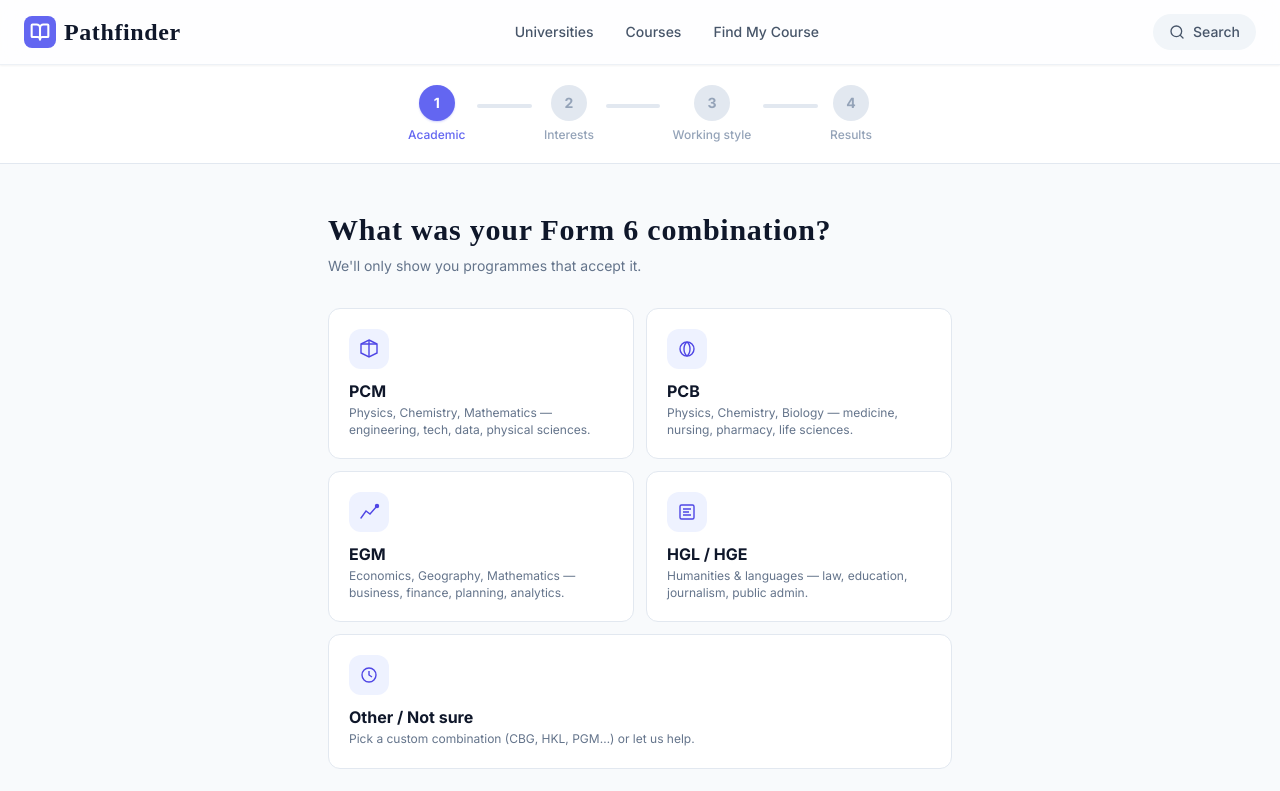
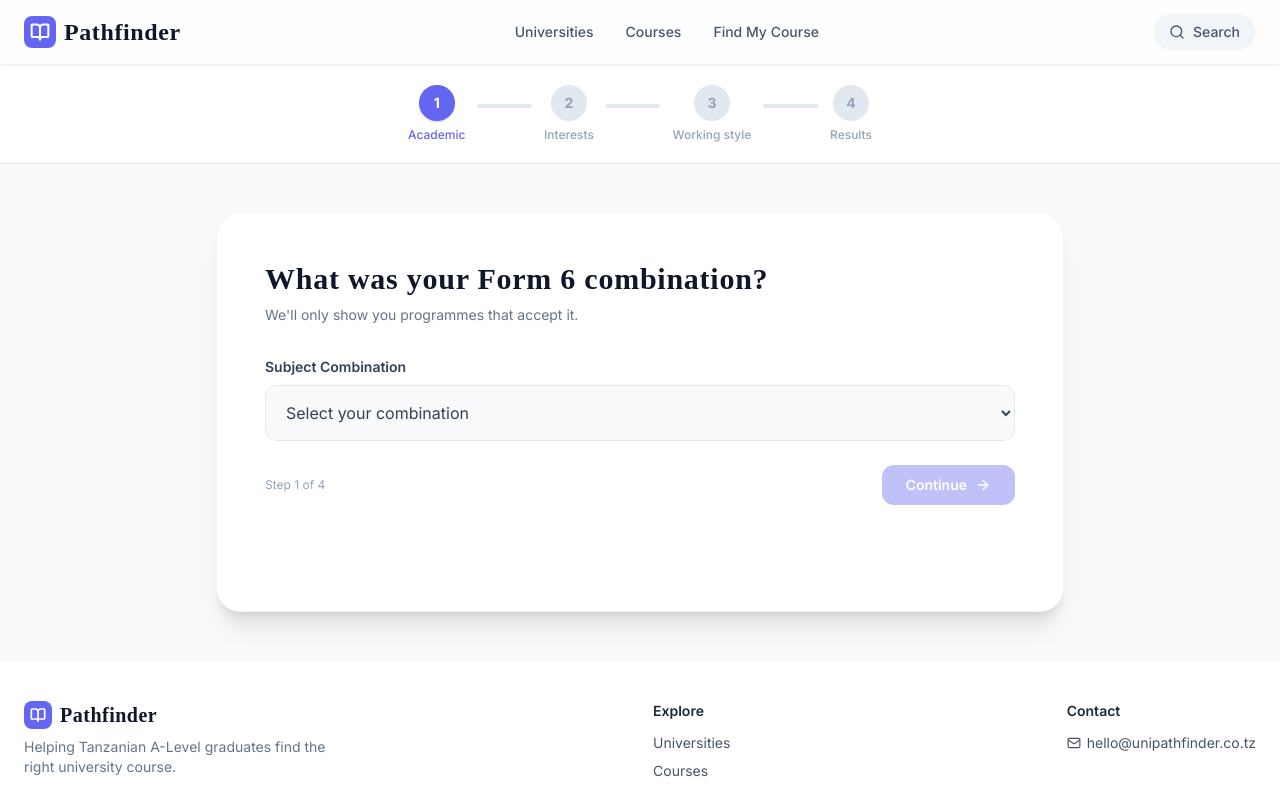
Before and after one commit to Mickamwamba/uniguide-frontend, a React (Vite) app: page /guidance in a window 1280 px wide. Shown: the top 791 px of the page. Built offline with nearby package versions, Linux system fonts and the light colour scheme; a web font is replaced by a local one.

Commit message:
feat: expand academic combinations list and update wizard UI layout

```diff
--- a/src/pages/guidance/GuidanceWizard.jsx
+++ b/src/pages/guidance/GuidanceWizard.jsx
@@ -9,69 +9,41 @@ import { ArrowRight, ArrowLeft, Loader2, CheckCircle, Sparkles } from 'lucide-re
 const STEPS = ['Academic', 'Interests', 'Working style', 'Results'];
 
 const COMBINATIONS = [
-    {
-        value: 'PCM', label: 'PCM',
-        sub: 'Physics, Chemistry, Mathematics — engineering, tech, data, physical sciences.',
-        icon: (
-            <svg width="22" height="22" viewBox="0 0 22 22" fill="none" stroke="currentColor" strokeWidth="1.4">
-                <path d="M11 2 L19 6 V15 L11 19 L3 15 V6 Z"/>
-                <path d="M11 2 V19 M3 6 L19 6"/>
-            </svg>
-        ),
-    },
-    {
-        value: 'PCB', label: 'PCB',
-        sub: 'Physics, Chemistry, Biology — medicine, nursing, pharmacy, life sciences.',
-        icon: (
-            <svg width="22" height="22" viewBox="0 0 22 22" fill="none" stroke="currentColor" strokeWidth="1.4">
-                <circle cx="11" cy="11" r="7"/>
-                <path d="M11 4 C15 7 15 15 11 18 M11 4 C7 7 7 15 11 18"/>
-            </svg>
-        ),
-    },
-    {
-        value: 'EGM', label: 'EGM',
-        sub: 'Economics, Geography, Mathematics — business, finance, planning, analytics.',
-        icon: (
-            <svg width="22" height="22" viewBox="0 0 22 22" fill="none" stroke="currentColor" strokeWidth="1.4">
-                <path d="M3 17 L8 10 L12 13 L19 5" strokeLinecap="round"/>
-                <circle cx="19" cy="5" r="1.5" fill="currentColor"/>
-            </svg>
-        ),
-    },
-    {
-        value: 'HGL', label: 'HGL / HGE',
-        sub: 'Humanities & languages — law, education, journalism, public admin.',
-        icon: (
-            <svg width="22" height="22" viewBox="0 0 22 22" fill="none" stroke="currentColor" strokeWidth="1.4">
-                <rect x="4" y="4" width="14" height="14" rx="1.5"/>
-                <path d="M7 8 H15 M7 11 H13 M7 14 H15"/>
-            </svg>
-        ),
-    },
-    {
-        value: 'OTHER', label: 'Other / Not sure',
-        sub: 'Pick a custom combination (CBG, HKL, PGM…) or let us help.',
-        icon: (
-            <svg width="22" height="22" viewBox="0 0 22 22" fill="none" stroke="currentColor" strokeWidth="1.4">
-                <circle cx="11" cy="11" r="7"/>
-                <path d="M11 7 V11 L14 13"/>
-            </svg>
-        ),
-        wide: true,
-    },
+    { value: 'PCM', label: 'PCM — Physics, Chemistry, Mathematics' },
+    { value: 'PCB', label: 'PCB — Physics, Chemistry, Biology' },
+    { value: 'PGM', label: 'PGM — Physics, Geography, Mathematics' },
+    { value: 'PMC', label: 'PMC — Physics, Mathematics, Computer Science' },
+    { value: 'EGM', label: 'EGM — Economics, Geography, Mathematics' },
+    { value: 'CBG', label: 'CBG — Chemistry, Biology, Geography' },
+    { value: 'CBA', label: 'CBA — Chemistry, Biology, Agriculture' },
+    { value: 'CBN', label: 'CBN — Chemistry, Biology, Food and Human Nutrition' },
+    { value: 'HGL', label: 'HGL — History, Geography, English Language' },
+    { value: 'HGK', label: 'HGK — History, Geography, Kiswahili' },
+    { value: 'HKL', label: 'HKL — History, Kiswahili, English Language' },
+    { value: 'KLF', label: 'KLF — Kiswahili, English Language, French' },
+    { value: 'ECA', label: 'ECA — Economics, Commerce, Accountancy' },
+    { value: 'HGE', label: 'HGE — History, Geography, Economics' },
+    { value: 'KEC', label: 'KEC — Kiswahili, English, Chinese' },
 ];
 
 const GRADES = ['A', 'B', 'C', 'D', 'E', 'S', 'F'];
 
 const COMBINATION_SUBJECTS = {
-    PCM: ['Physics', 'Chemistry', 'Math'],
+    PCM: ['Physics', 'Chemistry', 'Mathematics'],
     PCB: ['Physics', 'Chemistry', 'Biology'],
-    EGM: ['Economics', 'Geography', 'Math'],
-    HGL: ['History', 'Geography', 'Language'],
+    PGM: ['Physics', 'Geography', 'Mathematics'],
+    PMC: ['Physics', 'Mathematics', 'Computer Science'],
+    EGM: ['Economics', 'Geography', 'Mathematics'],
+    CBG: ['Chemistry', 'Biology', 'Geography'],
+    CBA: ['Chemistry', 'Biology', 'Agriculture'],
+    CBN: ['Chemistry', 'Biology', 'Food and Human Nutrition'],
+    HGL: ['History', 'Geography', 'English Language'],
+    HGK: ['History', 'Geography', 'Kiswahili'],
+    HKL: ['History', 'Kiswahili', 'English Language'],
+    KLF: ['Kiswahili', 'English Language', 'French'],
+    ECA: ['Economics', 'Commerce', 'Accountancy'],
     HGE: ['History', 'Geography', 'Economics'],
-    ECA: ['Economics', 'Commerce', 'Accountancy'],
-    OTHER: [],
+    KEC: ['Kiswahili', 'English', 'Chinese'],
 };
 
 const PERSONALITY_QUESTIONS = [
@@ -79,10 +51,10 @@ const PERSONALITY_QUESTIONS = [
         key: 'environment',
         question: 'When you imagine your dream job, where are you mostly spending your day?',
         options: [
-            { value: 'A', label: 'Smart office',      sub: 'Computer, documents, analysis.' },
-            { value: 'B', label: 'Out in the field',   sub: 'Construction, farm, nature.' },
+            { value: 'A', label: 'Smart office', sub: 'Computer, documents, analysis.' },
+            { value: 'B', label: 'Out in the field', sub: 'Construction, farm, nature.' },
             { value: 'C', label: 'Hospital or clinic', sub: 'Helping patients directly.' },
-            { value: 'D', label: 'On the move',        sub: 'Meeting groups, running a business.' },
+            { value: 'D', label: 'On the move', sub: 'Meeting groups, running a business.' },
         ],
     },
     {
@@ -91,29 +63,29 @@ const PERSONALITY_QUESTIONS = [
         options: [
             { value: 'A', label: 'Numbers & logic', sub: 'Calculating, exact answers.' },
             { value: 'B', label: 'Writing & debate', sub: 'Essays, presenting ideas.' },
-            { value: 'C', label: 'Lab & hands-on',   sub: 'Experiments, fixing things.' },
-            { value: 'D', label: 'Helping others',   sub: 'Organising groups, counselling.' },
+            { value: 'C', label: 'Lab & hands-on', sub: 'Experiments, fixing things.' },
+            { value: 'D', label: 'Helping others', sub: 'Organising groups, counselling.' },
         ],
     },
     {
         key: 'impact',
         question: 'If you became rich, what would you do for your hometown first?',
         options: [
-            { value: 'A', label: 'Free hospital',  sub: 'Modern hospital & ambulances.' },
+            { value: 'A', label: 'Free hospital', sub: 'Modern hospital & ambulances.' },
             { value: 'B', label: 'Factory & jobs', sub: 'Employs thousands of youth.' },
-            { value: 'C', label: 'Tech app',       sub: 'Clever app solving a deep problem.' },
-            { value: 'D', label: 'Big farm',       sub: 'Cheap, quality food for all.' },
-            { value: 'E', label: 'NGO & rights',   sub: 'Fight for fair laws.' },
+            { value: 'C', label: 'Tech app', sub: 'Clever app solving a deep problem.' },
+            { value: 'D', label: 'Big farm', sub: 'Cheap, quality food for all.' },
+            { value: 'E', label: 'NGO & rights', sub: 'Fight for fair laws.' },
         ],
     },
     {
         key: 'role',
         question: 'In a difficult group project, what is your natural role?',
         options: [
-            { value: 'A', label: 'The Planner',    sub: 'Divides work, makes schedules.' },
+            { value: 'A', label: 'The Planner', sub: 'Divides work, makes schedules.' },
             { value: 'B', label: 'The Researcher', sub: 'Finds the facts & evidence.' },
-            { value: 'C', label: 'The Builder',    sub: 'Builds the final product.' },
-            { value: 'D', label: 'The Speaker',    sub: 'Confidently presents to everyone.' },
+            { value: 'C', label: 'The Builder', sub: 'Builds the final product.' },
+            { value: 'D', label: 'The Speaker', sub: 'Confidently presents to everyone.' },
         ],
     },
 ];
@@ -200,15 +172,15 @@ const GuidanceWizard = () => {
                     <div className="container mx-auto px-6 py-5 max-w-lg">
                         <div className="flex items-center">
                             {STEPS.slice(0, -1).concat('Results').map((g, i) => {
-                                const done   = activeGroup > i;
+                                const done = activeGroup > i;
                                 const active = activeGroup === i;
                                 return (
                                     <React.Fragment key={g}>
                                         <div className="flex flex-col items-center gap-1.5 shrink-0">
                                             <div className={`w-9 h-9 rounded-full flex items-center justify-center text-sm font-bold transition-all duration-300
-                                                ${done   ? 'bg-warm text-white shadow-sm shadow-amber-400/30' :
-                                                  active ? 'bg-accent text-white shadow-sm shadow-indigo-500/30' :
-                                                           'bg-slate-200 text-slate-400'}`}
+                                                ${done ? 'bg-warm text-white shadow-sm shadow-amber-400/30' :
+                                                    active ? 'bg-accent text-white shadow-sm shadow-indigo-500/30' :
+                                                        'bg-slate-200 text-slate-400'}`}
                                             >
                                                 {done ? <CheckCircle size={16} /> : i + 1}
                                             </div>
@@ -228,7 +200,8 @@ const GuidanceWizard = () => {
                 </div>
             )}
 
-            <div className="container mx-auto px-6 py-12 max-w-2xl">
+            <div className="container mx-auto px-6 py-12 max-w-4xl">
+                <div className="bg-white rounded-3xl p-8 md:p-12 shadow-xl border border-slate-100 min-h-[400px]">
 
                 {/* ── Step 1: Academic ── */}
                 {step === 1 && (
@@ -238,27 +211,20 @@ const GuidanceWizard = () => {
                             sub="We'll only show you programmes that accept it."
                         />
 
-                        <div className="grid grid-cols-2 gap-3 mb-6">
-                            {COMBINATIONS.map(c => (
-                                <button
-                                    key={c.value}
-                                    onClick={() => setFormData(f => ({ ...f, combination: c.value, grades: {} }))}
-                                    className={`relative text-left p-5 rounded-xl border transition-all
-                                        ${c.wide ? 'col-span-2' : ''}
-                                        ${formData.combination === c.value
-                                            ? 'bg-accent/5 border-accent'
-                                            : 'bg-white border-slate-200 hover:border-slate-300 hover:shadow-sm'}`}
+                        <div className="space-y-5 mb-6 animate-fade-in">
+                            <div>
+                                <label className="block text-sm font-semibold text-slate-700 mb-2">Subject Combination</label>
+                                <select
+                                    className="w-full p-4 rounded-xl border border-slate-200 bg-slate-50 focus:bg-white focus:ring-2 focus:ring-accent/20 outline-none text-slate-700 transition-colors"
+                                    value={formData.combination}
+                                    onChange={(e) => setFormData(f => ({ ...f, combination: e.target.value, grades: {} }))}
                                 >
-                                    <div className={`w-10 h-10 rounded-xl flex items-center justify-center mb-3
-                                        ${formData.combination === c.value ? 'bg-accent/10 text-accent' : 'bg-indigo-50 text-indigo-600'}`}>
-                                        {c.icon}
-                                    </div>
-                                    <h3 className={`font-bold text-base leading-tight ${formData.combination === c.value ? 'text-accent' : 'text-slate-900'}`}>
-                                        {c.label}
-                                    </h3>
-                                    <p className="text-xs text-slate-500 mt-1 leading-snug">{c.sub}</p>
-                                </button>
-                            ))}
+                                    <option value="">Select your combination</option>
+                                    {COMBINATIONS.map(c => (
+                                        <option key={c.value} value={c.value}>{c.label}</option>
+                                    ))}
+                                </select>
+                            </div>
                         </div>
 
                         {/* Grade inputs — appear after combination selected */}
@@ -489,6 +455,7 @@ const GuidanceWizard = () => {
                         )}
                     </div>
                 )}
+                </div>
             </div>
 
             <Footer />
```
